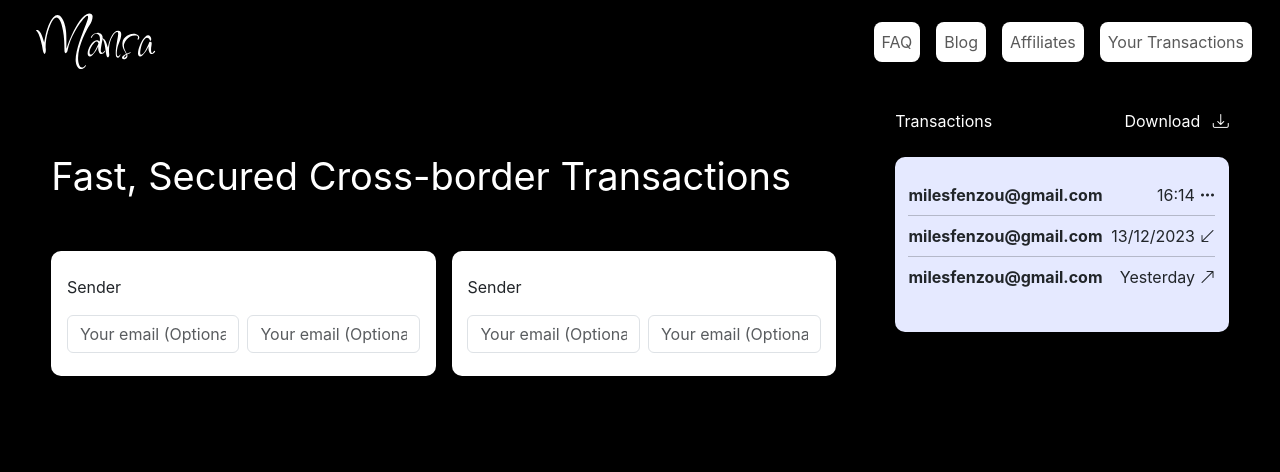
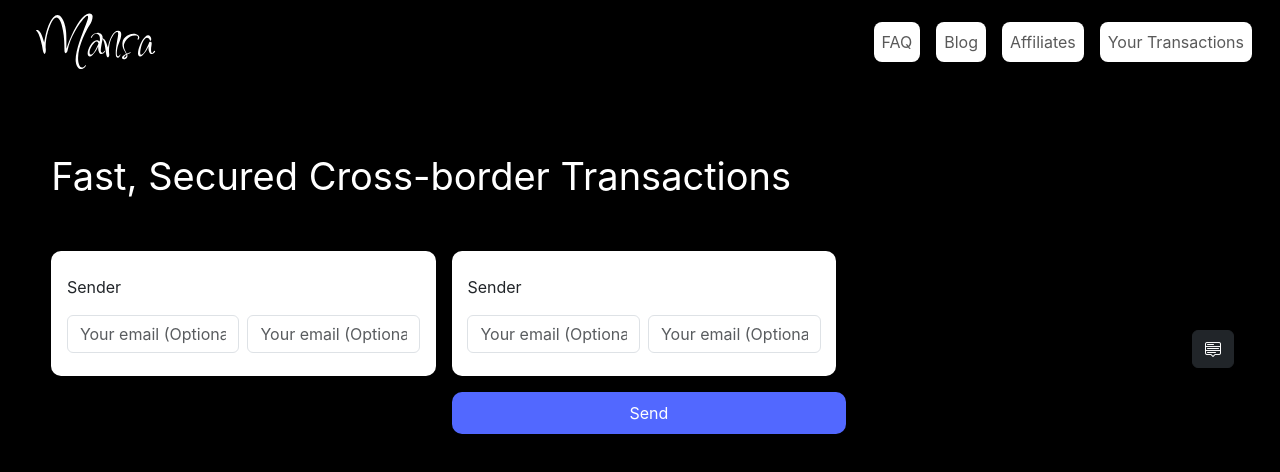
Before and after one commit to Morelle-Olivia/Mansa, an Angular app: page / in a window 1280 px wide. Shown: the top 472 px of the page. Built offline with nearby package versions, Linux system fonts and the light colour scheme.

Commit message:
Touches on landing page and transactions for design.

```diff
--- a/angular.json
+++ b/angular.json
@@ -32,10 +32,12 @@
             "styles": [
               "node_modules/bootstrap/scss/bootstrap.scss",
               "node_modules/bootstrap-icons/font/bootstrap-icons.css",
+              "node_modules/@fortawesome/fontawesome-free/css/all.css",
               "src/styles.css"
             ],
             "scripts": [
-              "node_modules/bootstrap/dist/js/bootstrap.bundle.min.js"
+              "node_modules/bootstrap/dist/js/bootstrap.bundle.min.js",
+              "node_modules/@fortawesome/fontawesome-free/js/all.js"
             ]
           },
           "configurations": {
--- a/package.json
+++ b/package.json
@@ -20,6 +20,7 @@
     "@angular/router": "~13.2.0",
     "bootstrap": "^5.3.2",
     "bootstrap-icons": "^1.11.2",
+    "font-awesome": "^4.7.0",
     "rxjs": "~7.5.0",
     "tslib": "^2.3.0",
     "zone.js": "~0.11.4"
--- a/src/app/app.module.ts
+++ b/src/app/app.module.ts
@@ -14,10 +14,11 @@ import { ViewAllTransactionsComponent } from './pages/view-all-transactions/view
     NavbarComponent,
     LandingPageComponent,
     TransactionsComponent,
-    ViewAllTransactionsComponent
+    ViewAllTransactionsComponent,
   ],
   imports: [
     BrowserModule,
+    // FontAwesomeModule,
     AppRoutingModule
   ],
   providers: [],
--- a/src/app/pages/landing-page/landing-page.component.css
+++ b/src/app/pages/landing-page/landing-page.component.css
@@ -24,6 +24,23 @@
   border-radius: 10px;
 }
 
+.butt_div {
+  padding: 2% 0% 0% 51%;
+}
+
+.send_button {
+  background-color: #5268FF;
+  padding: 2% 46%;
+  border-radius: 10px;
+}
+
 .dashboard {
-  padding-left: 5%;
+  padding-left: 2%;
 }
+
+.slider {
+  padding: 60% 0% 0% 0%;
+}
+.menu-button {
+  padding: 60% 0% 0% 90%;
+}
--- a/src/app/pages/landing-page/landing-page.component.html
+++ b/src/app/pages/landing-page/landing-page.component.html
@@ -22,9 +22,21 @@
             </form>
           </div>
       </div>
+      <div class="butt_div">
+        <button class="btn btn text-white send_button">Send</button>
+      </div>
     </div>
     <div class="col-4 dashboard">
-      <app-view-all-transactions></app-view-all-transactions>
+      <div class="d-flex">
+        <div *ngIf="menuIsClicked" class="slider">
+          <button class="bi-chevron-compact-right btn btn-dark" (click)="onClickMenu()"></button>
+        </div>
+        <router-outlet></router-outlet>
+        <div *ngIf="!menuIsClicked" class="menu-button">
+          <button class="bi-menu-up btn btn-dark" (click)="onClickMenu()"></button>
+        </div>
+      </div>
+<!--      <app-view-all-transactions></app-view-all-transactions>-->
 <!--      <app-transactions></app-transactions>-->
     </div>
   </div>
--- a/src/app/pages/landing-page/landing-page.component.ts
+++ b/src/app/pages/landing-page/landing-page.component.ts
@@ -6,10 +6,15 @@ import { Component, OnInit } from '@angular/core';
   styleUrls: ['./landing-page.component.css']
 })
 export class LandingPageComponent implements OnInit {
+  menuIsClicked = false;
 
   constructor() { }
 
   ngOnInit(): void {
   }
 
+  onClickMenu() {
+    this.menuIsClicked = !this.menuIsClicked;
+  }
+
 }
--- a/src/app/pages/transactions/transactions.component.css
+++ b/src/app/pages/transactions/transactions.component.css
@@ -1,3 +1,6 @@
+.transactions {
+  padding-left: 3%;
+}
 .trans_tables {
   padding: 8% 4%;
   border-radius: 10px;
--- a/src/app/pages/transactions/transactions.component.html
+++ b/src/app/pages/transactions/transactions.component.html
@@ -1,4 +1,4 @@
-<section>
+<section class="transactions">
   <div class="d-flex justify-content-between text-white">
     <div>
       <p>Transactions</p>
```
Also changed, not shown: 1 other file (tests, documents, lock files or other folders). Lines whose indentation alone changed are shown as unchanged.
